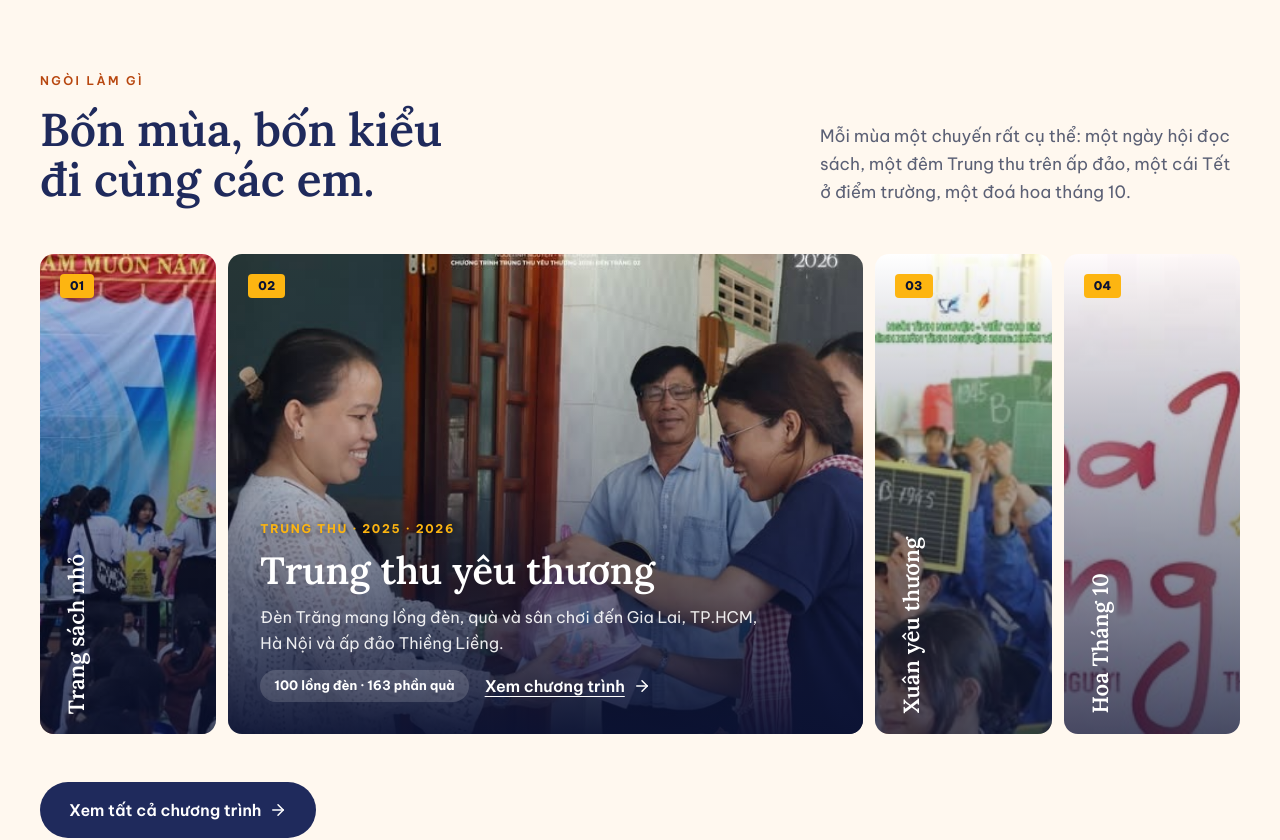
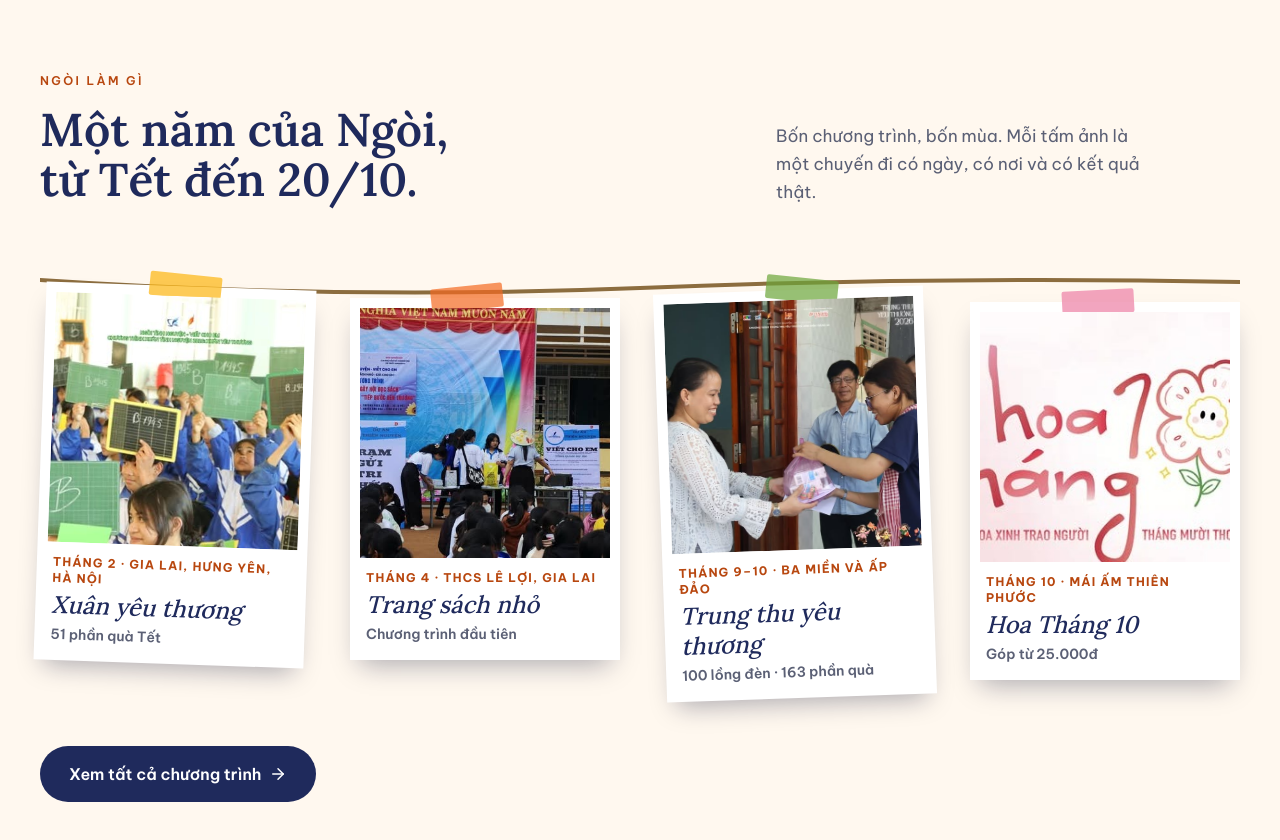
Before and after one commit to Duke0503/ngoitinhnguyen, a Next.js app in the folder web/: page / in a window 1280 px wide. Shown: the part 880-1720 px from the top of the page. Built offline with nearby package versions, Linux system fonts and the light colour scheme.

Commit message:
Home: 'Một năm của Ngòi' pinned prints in calendar order; fix snap carousels keeping the left gutter; design file cleaned (old Home/About versions removed)
Co-Authored-By: Claude Sonnet 5.5 <noreply@anthropic.com>

```diff
--- /dev/null
+++ b/web/src/modules/campaigns/presentation/pinned-prints.tsx
@@ -0,0 +1,51 @@
+import Image from "next/image"
+
+import { cn } from "@/shared/lib/utils"
+import { SnapRow } from "@/shared/ui/snap-row"
+
+export type Print = {
+  /** “Tháng 2 · Gia Lai, Hưng Yên, Hà Nội” */
+  when: string
+  title: string
+  figure: string
+  photo: { src: string; alt: string }
+}
+
+// Per-print tilt (desktop only; phones keep them straight) and washi tape colour/placement, so nothing repeats exactly.
+const looks = [
+  { tilt: "md:rotate-2", tape: "bg-flame-gold/70 rotate-[4deg] left-[38%]", lift: "md:mt-2" },
+  { tilt: "", tape: "bg-flame-orange/70 -rotate-[6deg] left-[30%]", lift: "md:mt-5" },
+  { tilt: "md:-rotate-2", tape: "bg-leaf/70 rotate-[8deg] left-[42%]", lift: "md:mt-3" },
+  { tilt: "", tape: "bg-blossom/80 -rotate-[3deg] left-[34%]", lift: "md:mt-6" },
+]
+
+/** Four prints hung on a rope in calendar order. Ordinary elements, so the caption text stays upright and readable. */
+function PinnedPrints({ prints }: { prints: Print[] }) {
+  return (
+    <div className="relative">
+      <svg aria-hidden viewBox="0 0 1200 26" preserveAspectRatio="none" className="pointer-events-none absolute inset-x-0 top-5 hidden h-[26px] w-full md:block">
+        <path d="M0 6 Q300 26 600 14 T1200 8" fill="none" stroke="#8c6d3f" strokeWidth="4" strokeLinecap="round" vectorEffect="non-scaling-stroke" />
+      </svg>
+      <SnapRow aria-label="Các chương trình trong năm" gridClassName="md:grid md:grid-cols-4 md:gap-10 md:pt-6">
+        {prints.map((p, i) => {
+          const look = looks[i % looks.length]
+          return (
+            <figure key={p.title} className={cn("relative bg-white p-2.5 pb-4 shadow-[0_14px_26px_-10px_rgba(11,18,51,0.35)] transition-transform duration-300 md:hover:rotate-0 md:hover:-translate-y-1", look.tilt, look.lift)}>
+              <span aria-hidden className={cn("absolute -top-3 h-6 w-[72px] rounded-[2px]", look.tape)} />
+              <div className="relative aspect-[4/3] overflow-hidden md:h-[250px] md:aspect-auto">
+                <Image src={p.photo.src} alt={p.photo.alt} fill sizes="(min-width: 1200px) 270px, 300px" className="object-cover" />
+              </div>
+              <figcaption className="flex flex-col gap-1 px-1.5 pt-3">
+                <p className="text-xs font-bold tracking-[0.1em] text-orange-ink uppercase">{p.when}</p>
+                <p className="font-head text-[21px] leading-tight font-medium text-navy italic md:text-2xl">{p.title}</p>
+                <p className="text-sm font-semibold text-muted-ink">{p.figure}</p>
+              </figcaption>
+            </figure>
+          )
+        })}
+      </SnapRow>
+    </div>
+  )
+}
+
+export { PinnedPrints }
--- a/web/src/modules/campaigns/presentation/programme-cards.tsx
+++ b/web/src/modules/campaigns/presentation/programme-cards.tsx
@@ -6,67 +6,55 @@ import { Section } from "@/shared/layout/section"
 import { Button } from "@/shared/ui/button"
 import { Eyebrow } from "@/shared/ui/eyebrow"
 
-import { SeasonPanels, type Season } from "./season-panels"
+import { PinnedPrints, type Print } from "./pinned-prints"
 
-// Figures come from the campaigns' own results (seed data); dates are the on-site months.
-const seasons: Season[] = [
+// In calendar order. Figures come from the campaigns' own results (seed data).
+const prints: Print[] = [
   {
-    tag: "Đọc sách",
-    when: "04.2024",
+    when: "Tháng 2 · Gia Lai, Hưng Yên, Hà Nội",
+    title: "Xuân yêu thương",
+    figure: "51 phần quà Tết",
+    photo: { src: "/images/photos2/xyt26-chalkboard-class.jpg", alt: "Học sinh giơ bảng trong hội thi Rung chuông vàng" },
+  },
+  {
+    when: "Tháng 4 · THCS Lê Lợi, Gia Lai",
     title: "Trang sách nhỏ",
-    description: "Ngày hội đọc sách và “Trạm gửi tri thức” — chương trình đầu tiên của Ngòi, ở THCS Lê Lợi, Gia Lai.",
     figure: "Chương trình đầu tiên",
-    href: routes.campaigns,
     photo: { src: "/images/photos2/ct01-tram-gui-tri-thuc.jpg", alt: "Ngày hội đọc sách và Trạm gửi tri thức của Ngòi ở Gia Lai" },
   },
   {
-    tag: "Trung thu",
-    when: "2025 · 2026",
+    when: "Tháng 9–10 · Ba miền và ấp đảo",
     title: "Trung thu yêu thương",
-    description: "Đèn Trăng mang lồng đèn, quà và sân chơi đến Gia Lai, TP.HCM, Hà Nội và ấp đảo Thiềng Liềng.",
     figure: "100 lồng đèn · 163 phần quà",
-    href: routes.campaigns,
     photo: { src: "/images/photos2/ttyt26-gift-handover.jpg", alt: "Tình nguyện viên trao quà Trung thu tận nhà ở ấp đảo Thiềng Liềng" },
   },
   {
-    tag: "Xuân",
-    when: "02.2026",
-    title: "Xuân yêu thương",
-    description: "Gói bánh chưng xanh, trao quà Tết, sửa điểm trường và rung chuông vàng ở Gia Lai, Hưng Yên, Hà Nội.",
-    figure: "35 tình nguyện viên · 51 phần quà",
-    href: routes.campaigns,
-    photo: { src: "/images/photos2/xyt26-chalkboard-class.jpg", alt: "Học sinh giơ bảng trong hội thi Rung chuông vàng" },
-  },
-  {
-    tag: "20/10",
-    when: "đang gây quỹ",
+    when: "Tháng 10 · Mái ấm Thiên Phước",
     title: "Hoa Tháng 10",
-    description: "Hoa kẽm nhung do tình nguyện viên làm, góp từ 25.000đ nhận giấy chứng nhận online.",
-    figure: "Từ 25.000đ",
-    href: routes.donate,
-    photo: { src: "/images/campaigns/ht10-keyvisual.jpg", alt: "Hình ảnh chương trình Hoa Tháng 10" },
+    figure: "Góp từ 25.000đ",
+    photo: { src: "/images/campaigns/ht10-keyvisual.jpg", alt: "Hình hoa vẽ tay của chương trình Hoa Tháng 10" },
   },
 ]
 
-/** “Ngòi làm gì”: heading, then the four seasons as expanding photo panels (one idea per season, short on every screen). */
+/** “Một năm của Ngòi”: the four programmes as prints pinned on a rope, in the order the year runs. */
 function ProgrammeCards() {
   return (
     <Section tone="paper" spacing="lg" aria-labelledby="programmes-title" containerClassName="flex flex-col gap-8 md:gap-12">
-      <div className="grid gap-4 md:grid-cols-[1fr_420px] md:items-end md:gap-24">
+      <div className="grid gap-4 md:grid-cols-[640px_1fr] md:items-end md:gap-24">
         <div className="flex flex-col gap-3 md:gap-4">
           <Eyebrow tone="orange">Ngòi làm gì</Eyebrow>
           <h2 id="programmes-title" className="font-head text-[32px] leading-[1.12] font-semibold text-balance text-navy md:text-[46px] md:leading-[1.1]">
-            Bốn mùa, bốn kiểu đi cùng các em.
+            Một năm của Ngòi, từ Tết đến 20/10.
           </h2>
         </div>
-        <p className="text-base leading-relaxed text-muted-ink md:text-[17px] md:leading-[1.65]">
-          Mỗi mùa một chuyến rất cụ thể: một ngày hội đọc sách, một đêm Trung thu trên ấp đảo, một cái Tết ở điểm trường, một đoá hoa tháng 10.
+        <p className="text-base leading-relaxed text-muted-ink md:max-w-[380px] md:text-[17px] md:leading-[1.65]">
+          Bốn chương trình, bốn mùa. Mỗi tấm ảnh là một chuyến đi có ngày, có nơi và có kết quả thật.
         </p>
       </div>
 
-      <SeasonPanels seasons={seasons} />
+      <PinnedPrints prints={prints} />
 
-      <div>
+      <div className="flex">
         <Button asChild size="lg" className="bg-navy hover:bg-night max-sm:w-full">
           <Link href={routes.campaigns}>
             Xem tất cả chương trình
--- a/web/src/modules/campaigns/presentation/season-panels.tsx
+++ /dev/null
@@ -1,100 +0,0 @@
-"use client"
-
-import { useState } from "react"
-import Image from "next/image"
-import Link from "next/link"
-import { ArrowRight, ChevronDown } from "lucide-react"
-
-import { cn } from "@/shared/lib/utils"
-
-export type Season = {
-  tag: string
-  when: string
-  title: string
-  description: string
-  figure: string
-  href: string
-  photo: { src: string; alt: string }
-}
-
-/**
- * Four photo panels, one open at a time. Desktop: a row where the open panel takes most of the width and the others
- * shrink to a strip with a vertical title. Phones: an accordion, collapsed rows show a thumbnail. Opens on hover,
- * focus or tap; the first panel counts as open until the visitor chooses another.
- */
-function SeasonPanels({ seasons, initial = 1 }: { seasons: Season[]; initial?: number }) {
-  const [open, setOpen] = useState(initial)
-  return (
-    <ul className="flex flex-col gap-2.5 md:h-[480px] md:flex-row md:gap-3">
-      {seasons.map((s, i) => {
-        const active = i === open
-        return (
-          <li
-            key={s.title}
-            data-active={active}
-            onMouseEnter={() => setOpen(i)}
-            onFocus={() => setOpen(i)}
-            className={cn(
-              "group/panel relative overflow-hidden rounded-[14px] transition-[flex-grow,height] duration-500 ease-out motion-reduce:transition-none",
-              "max-md:border max-md:border-line max-md:bg-white md:basis-0",
-              active ? "h-[300px] md:h-auto md:grow-[3.6]" : "h-[76px] md:h-auto md:grow"
-            )}
-          >
-            <div className={cn("absolute inset-y-0 left-0 overflow-hidden transition-[width] duration-500 motion-reduce:transition-none", active ? "w-full" : "w-[76px] md:w-full")}>
-              <Image src={s.photo.src} alt={active ? s.photo.alt : ""} fill sizes="(min-width: 768px) 640px, 350px" className="object-cover" />
-              <span aria-hidden className={cn("absolute inset-0 bg-gradient-to-b from-transparent transition-opacity duration-500", active ? "via-night/30 to-night/95" : "to-night/75 max-md:hidden")} />
-            </div>
-
-            <button
-              type="button"
-              aria-expanded={active}
-              aria-label={`${s.title}, ${s.when}`}
-              onClick={() => setOpen(i)}
-              className="absolute inset-0 z-10 cursor-pointer text-left outline-none focus-visible:ring-3 focus-visible:ring-flame-gold md:cursor-default"
-            />
-
-            <span className="pointer-events-none absolute top-3.5 left-3.5 z-20 rounded-[4px] bg-flame-gold px-2.5 py-1 text-xs font-extrabold tracking-wide text-night max-md:data-[hide=true]:hidden md:top-5 md:left-5" data-hide={!active}>
-              {String(i + 1).padStart(2, "0")}
-            </span>
-
-            {/* Collapsed: phone row text */}
-            <div className={cn("pointer-events-none absolute inset-y-0 right-4 left-[90px] z-20 flex items-center justify-between gap-3 md:hidden", active && "hidden")}>
-              <div className="flex flex-col gap-0.5">
-                <span className="text-xs font-bold tracking-[0.12em] text-orange-ink uppercase">{s.tag}</span>
-                <span className="font-head text-[19px] leading-tight font-semibold text-navy">{s.title}</span>
-              </div>
-              <ChevronDown aria-hidden className="size-5 shrink-0 text-navy" />
-            </div>
-
-            {/* Collapsed: desktop vertical title */}
-            <span aria-hidden className={cn("pointer-events-none absolute bottom-5 left-5 z-20 hidden font-head text-[22px] font-semibold whitespace-nowrap text-white [writing-mode:vertical-rl] [transform:rotate(180deg)] max-md:hidden", !active && "md:block")}>
-              {s.title}
-            </span>
-
-            {/* Open: caption */}
-            <div className={cn("absolute inset-x-[18px] bottom-4 z-20 flex flex-col gap-1.5 text-white transition-opacity duration-300 md:inset-x-8 md:bottom-8 md:gap-2.5", active ? "opacity-100 delay-150" : "pointer-events-none opacity-0 max-md:hidden")}>
-              <p className="text-xs font-bold tracking-[0.14em] text-flame-gold uppercase [text-shadow:0_1px_8px_rgba(0,0,0,0.6)]">
-                {s.tag} · {s.when}
-              </p>
-              <h3 className="font-head text-[26px] leading-tight font-semibold md:text-[38px]">{s.title}</h3>
-              <p className="max-w-[520px] text-sm leading-normal text-white/90 md:text-base md:leading-relaxed">{s.description}</p>
-              <div className="relative z-30 flex flex-wrap items-center gap-x-4 gap-y-2 pt-1 max-md:hidden">
-                <span className="rounded-full bg-white/15 px-3.5 py-1.5 text-[13px] font-bold">{s.figure}</span>
-                <Link href={s.href} tabIndex={active ? 0 : -1} className="inline-flex items-center gap-2 font-semibold underline underline-offset-4">
-                  Xem chương trình
-                  <ArrowRight aria-hidden className="size-[18px]" />
-                </Link>
-              </div>
-              <Link href={s.href} tabIndex={active ? 0 : -1} className="relative z-30 inline-flex items-center gap-2 pt-1 text-sm font-semibold underline underline-offset-4 md:hidden">
-                Xem chương trình
-                <ArrowRight aria-hidden className="size-4" />
-              </Link>
-            </div>
-          </li>
-        )
-      })}
-    </ul>
-  )
-}
-
-export { SeasonPanels }
--- a/web/src/modules/people/presentation/leadership-section.tsx
+++ b/web/src/modules/people/presentation/leadership-section.tsx
@@ -31,7 +31,7 @@ function LeadershipSection({ eyebrow, title, description, members, memberCount }
         </h2>
         <p className="max-w-[820px] text-[15px] leading-relaxed text-muted-ink md:text-lg">{description}</p>
       </div>
-      <ul className="-mx-5 flex w-[calc(100%+40px)] snap-x gap-3 overflow-x-auto px-5 pb-2 [scrollbar-width:none] md:mx-0 md:grid md:w-full md:grid-cols-4 md:gap-6 md:overflow-visible md:px-0 md:pb-0 [&::-webkit-scrollbar]:hidden">
+      <ul className="-mx-5 flex w-[calc(100%+40px)] snap-x scroll-px-5 gap-3 overflow-x-auto px-5 pb-2 [scrollbar-width:none] md:mx-0 md:grid md:w-full md:grid-cols-4 md:gap-6 md:overflow-visible md:px-0 md:pb-0 [&::-webkit-scrollbar]:hidden">
         {featured.map((m, i) => (
           <li key={m.name} className="flex w-[200px] shrink-0 snap-start flex-col gap-2 md:w-auto md:gap-3.5">
             <div className="relative aspect-[240/252] overflow-hidden rounded-xl shadow-[0_12px_28px_-10px_rgba(11,18,51,0.35)] md:aspect-auto md:h-[340px] md:rounded-[14px]">
--- a/web/src/shared/ui/snap-row.tsx
+++ b/web/src/shared/ui/snap-row.tsx
@@ -70,7 +70,7 @@ function SnapRow({ children, gridClassName, dotClassName = "bg-line", activeDotC
         ref={ref}
         {...aria}
         className={cn(
-          "-mx-5 flex snap-x snap-mandatory gap-3.5 overflow-x-auto px-5 pb-3 [scrollbar-width:none] [&::-webkit-scrollbar]:hidden md:mx-0 md:snap-none md:overflow-visible md:px-0 md:pb-0",
+          "-mx-5 flex snap-x snap-mandatory scroll-px-5 gap-3.5 overflow-x-auto px-5 pb-3 [scrollbar-width:none] [&::-webkit-scrollbar]:hidden md:mx-0 md:snap-none md:scroll-px-0 md:overflow-visible md:px-0 md:pb-0",
           gridClassName
         )}
       >
```
Also changed, not shown: 1 other file (tests, documents, lock files or other folders).
